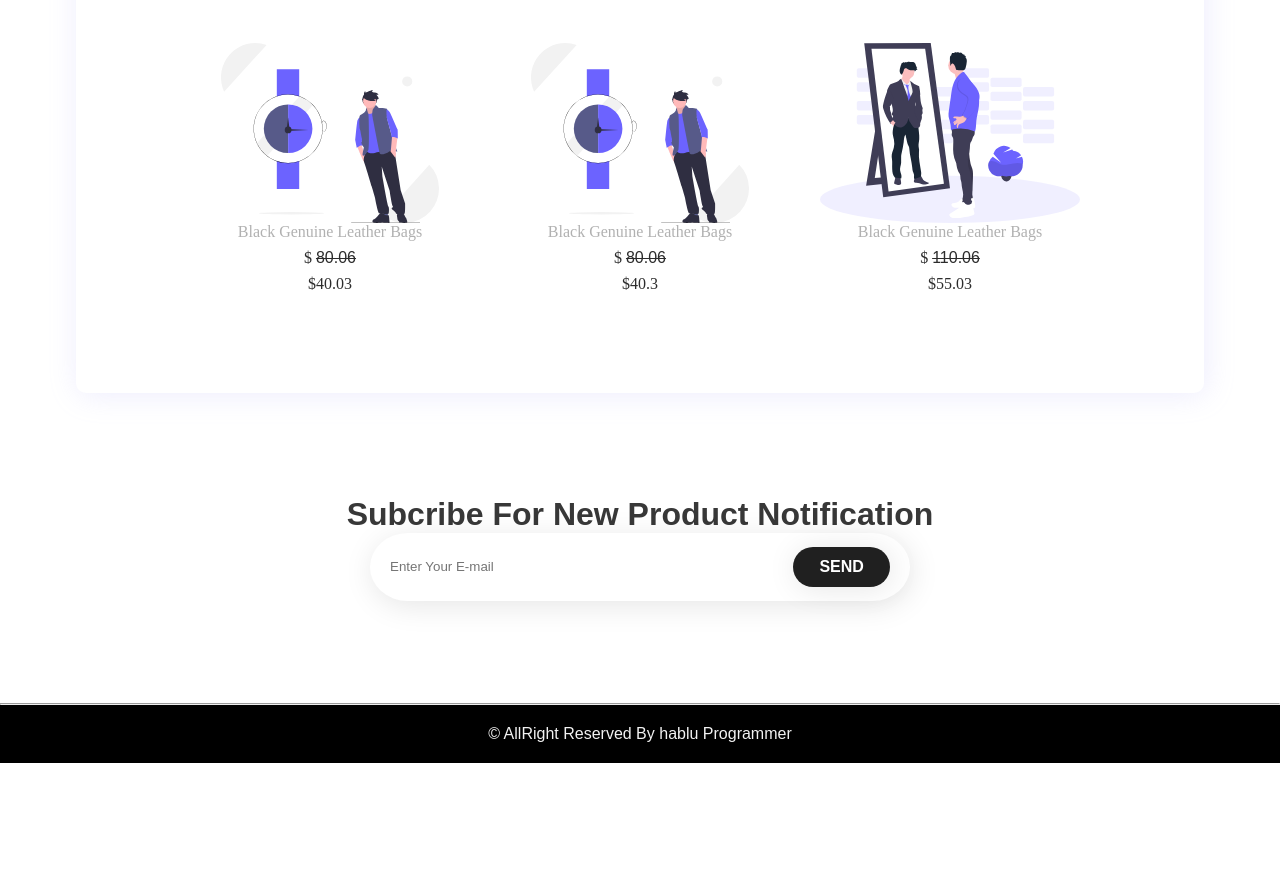
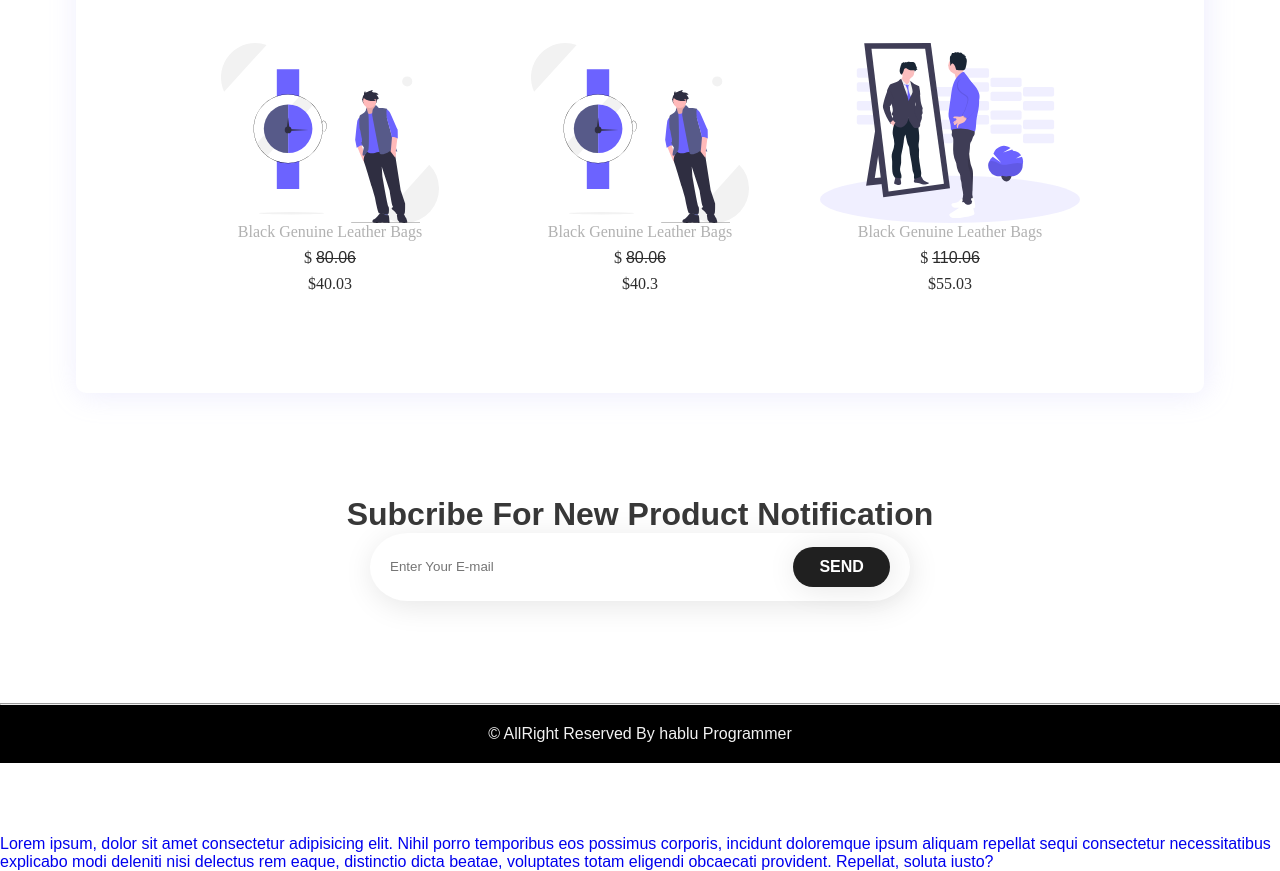
Before and after one commit to MehedeHasan01/new-branch, a plain HTML site: page index.html in a window 1280 px wide. Shown: the part 2559-3430 px from the top of the page. Before the commit the page ends 3322 px from the top, so only its background shows below. Drawn offline with Linux system fonts and the light colour scheme.

Commit message:
new-branch

```diff
--- a/index.html
+++ b/index.html
@@ -158,5 +158,7 @@
 <footer>
     <p>© AllRight Reserved By hablu Programmer</p>
 </footer>
+<br><br><br><br>
+<p><a href="#"> Lorem ipsum, dolor sit amet consectetur adipisicing elit. Nihil porro temporibus eos possimus corporis, incidunt doloremque ipsum aliquam repellat sequi consectetur necessitatibus explicabo modi deleniti nisi delectus rem eaque, distinctio dicta beatae, voluptates totam eligendi obcaecati provident. Repellat, soluta iusto?</a></p>
 </body>
 </html>
```
